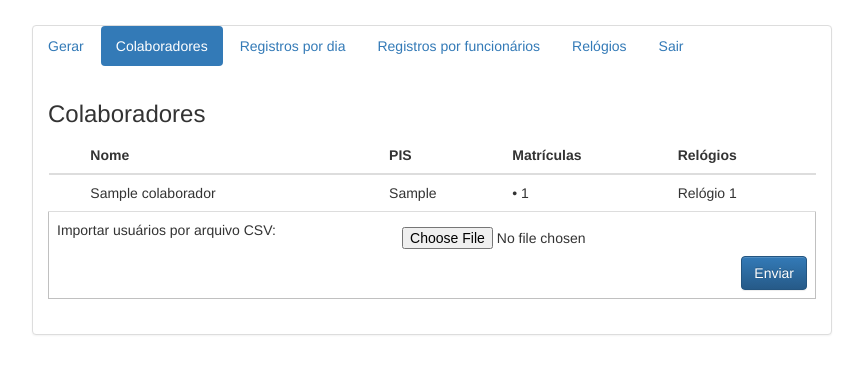
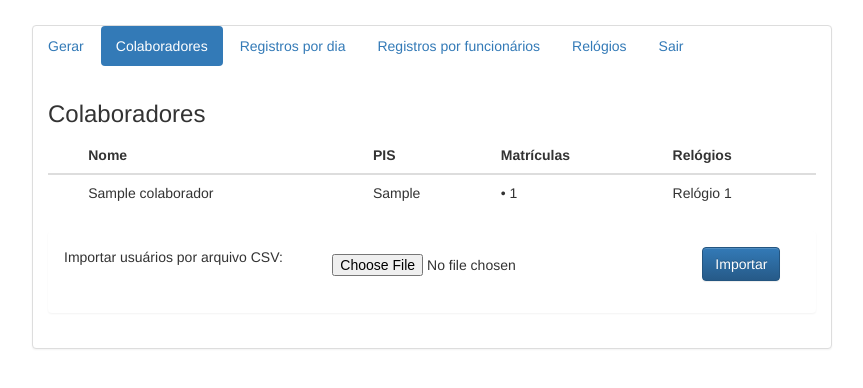
Before and after one commit to TiagoDGomes/django-relogio-ponto, a Django app: page / in a window 1280 px wide, after a click on "Colaboradores". Shown: the top 388 px of the page, without its empty margins (208-1071 px from the left). Run offline with Django 3.2, Linux system fonts and the light colour scheme; a user stored in the database is signed in; tables that the repository leaves empty hold one stand-in row (values such as "Sample post"); some libraries are stand-ins or nearby versions.

Commit message:
Layout da página 'colaboradores'

```diff
--- a/core/templates/colaboradores.html
+++ b/core/templates/colaboradores.html
@@ -17,23 +17,27 @@
 			</td>
 			<td>{{ colaborador.nome }}</td>
 			<td>{{ colaborador.pis }}</td>
-			<td>
-				{% for matricula in colaborador.matriculas.all %}
-					&bullet; {{ matricula.numero }}<br>
-				{% endfor %}
+			<td>{% for matricula in colaborador.matriculas.all %} &bullet; {{ matricula.numero }}<br> {% endfor %}
 			</td>
 			<td>Relógio 1</td>
 		</tr>
 		{% endfor %}
-		<tr style="border: 1px solid silver">
-			<td colspan="2">Importar usuários por arquivo CSV:</td>
-			<td colspan="3" style="text-align: right">
-				<form action="" method="post" enctype="multipart/form-data">
-					{% csrf_token %}
-					<input type="file" class="btn">
-					<input type="submit" value="Enviar" class="btn btn-primary">
-				</form>
-			</td>
-		</tr>
+
 	</tbody>
 </table>
+<div class="panel">
+	<div class="panel-body">
+		<form action="" method="post" enctype="multipart/form-data">
+			<div class="row">
+				<div class="col-sm-4">Importar usuários por arquivo CSV:</div>
+				<div class="col-sm-6">
+					{% csrf_token %} <input type="file" class="btn">
+
+				</div>
+				<div class="col-sm-2">
+					<input type="submit" value="Importar" class="btn btn-primary">
+				</div>
+			</div>
+		</form>
+	</div>
+</div>
```
